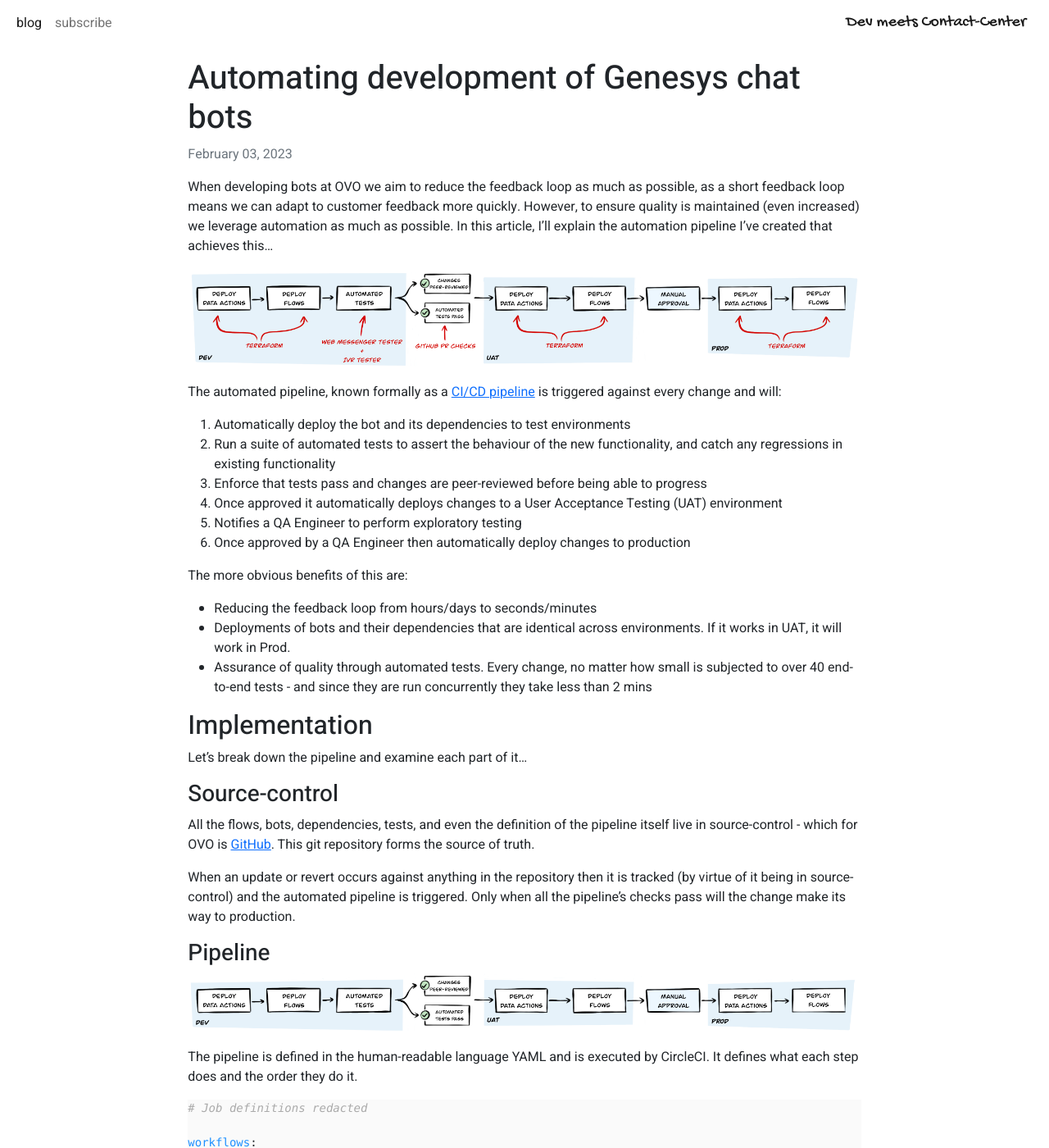
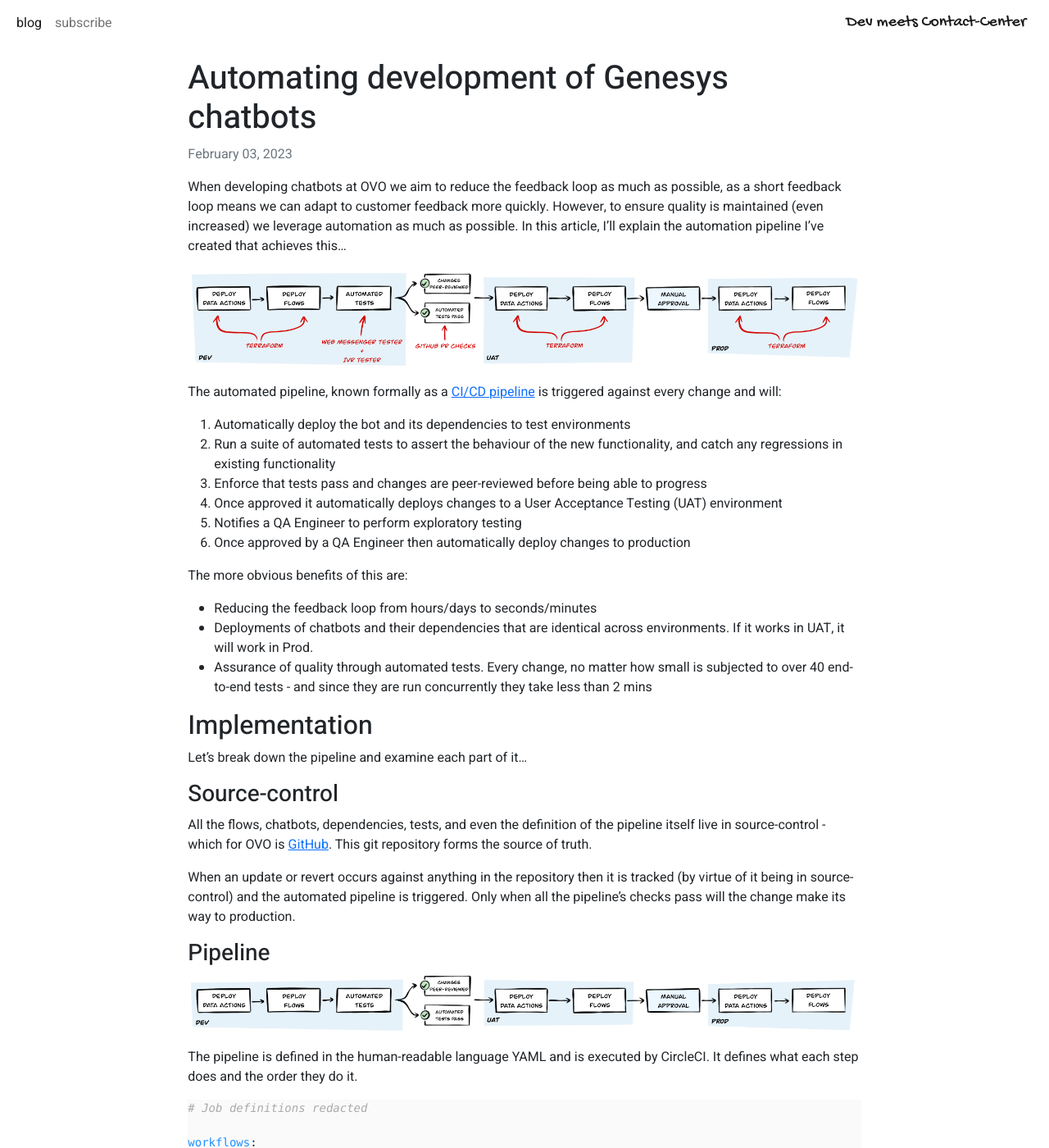
Before and after one commit to SketchingDev/dev-meets-contact-center.github.io, a Jekyll site: the page built from _posts/2023-02-03-automating-development-of-genesys-chatbots.md, in a window 1280 px wide and 1400 px high. Shown: the whole window at 82% size. Built offline with Jekyll 4.4.1, drawn with Linux system fonts in a browser that asks for light colours; nearby versions of some CDN libraries; some of the changed text lies outside the part shown.

Commit message:
Update chat bot to chatbot

````diff
--- a/_posts/2023-02-03-automating-development-of-genesys-chat-bots.md
+++ b/_posts/2023-02-03-automating-development-of-genesys-chatbots.md
@@ -1,11 +1,11 @@
 ---
 layout: blog-post
-title: "Automating development of Genesys chat bots"
+title: "Automating development of Genesys chatbots"
 date: 2023-02-03 00:00:00
-image-base: /assets/images/posts/2023-02-03-automating-development-of-genesys-chat-bots
+image-base: /assets/images/posts/2023-02-03-automating-development-of-genesys-chatbots
 ---
 
-When developing bots at OVO we aim to reduce the feedback loop as much as possible, as a short feedback loop means we
+When developing chatbots at OVO we aim to reduce the feedback loop as much as possible, as a short feedback loop means we
 can adapt to customer feedback more quickly. However, to ensure quality is maintained (even increased) we leverage
 automation as much as possible. In this article, I'll explain the automation pipeline I've created that achieves this...
 
@@ -23,7 +23,7 @@ every change and will:
 
 The more obvious benefits of this are:
 - Reducing the feedback loop from hours/days to seconds/minutes
-- Deployments of bots and their dependencies that are identical across environments. If it works in UAT, it will work
+- Deployments of chatbots and their dependencies that are identical across environments. If it works in UAT, it will work
   in Prod.
 - Assurance of quality through automated tests. Every change, no matter how small is subjected to over 40 end-to-end
   tests - and since they are run concurrently they take less than 2 mins
@@ -32,7 +32,7 @@ The more obvious benefits of this are:
 Let's break down the pipeline and examine each part of it...
 
 ### Source-control
-All the flows, bots, dependencies, tests, and even the definition of the pipeline itself live in
+All the flows, chatbots, dependencies, tests, and even the definition of the pipeline itself live in
 source-control - which for OVO is [GitHub](https://github.com/). This git repository forms the source of truth.
 
 When an update or revert occurs against anything in the repository then it is tracked (by virtue of it being
@@ -91,7 +91,7 @@ workflows:
 way you know that the deployments will always match what is in source-control.
 
 Since many [providers support Terraform](https://registry.terraform.io/browse/providers) we can define everything in
-one place; from bots, flows, data-actions to their backend services. Here's an example of a Terraform definition:
+one place; from chatbots, flows, data-actions to their backend services. Here's an example of a Terraform definition:
 
 ```terraform
 resource "genesyscloud_integration_action" "create_survery_data_action" {
@@ -147,15 +147,15 @@ resource "genesyscloud_webdeployments_deployment" "survey_deployment" {
 ### Automated testing
 ![Pipeline with automated testing tasks highlighted]({{ page.image-base }}/pipeline-testing.png)
 
-The tools we use at OVO to automate the testing of bots are written by me, and as such are open-source:
+The tools we use at OVO to automate the testing of chatbots are written by me, and as such are open-source:
 - [Web Messenger Tester](https://github.com/ovotech/genesys-web-messaging-tester) for testing Inbound Message flows via
   a Web Messenger Deployment
-    - Since the WhatsApp integration uses Incoming Message Flows it means we can also test WhatsApp-specific bots with this tool
+    - Since the WhatsApp integration uses Incoming Message Flows it means we can also test WhatsApp-specific chatbots with this tool
 - [IVR Tester](https://github.com/SketchingDev/ivr-tester) for testing IVR flows
-    - This can test our IVR-based bots flows by impersonating a customer calling OVO, interpreting what it hears, and
+    - This can test our IVR-based chatbots flows by impersonating a customer calling OVO, interpreting what it hears, and
       responding accordingly to traverse the journey. Any unexpected response is flagged
 
-Both tools define their tests in files that can be stored alongside the bots in source-control and act as living documentation:
+Both tools define their tests in files that can be stored alongside the chatbots in source-control and act as living documentation:
 ```yaml
 scenarios:
   "Customer asked to score experience if they say yes":
````
Also changed, not shown: assets/images/posts/2023-02-03-automating-development-of-genesys-chatbots/annotated-pipeline.png (renamed from assets/images/posts/2023-02-03-automating-development-of-genesys-chat-bots/annotated-pipeline.png), assets/images/posts/2023-02-03-automating-development-of-genesys-chatbots/pipeline-overview.png (renamed from assets/images/posts/2023-02-03-automating-development-of-genesys-chat-bots/pipeline-overview.png), assets/images/posts/2023-02-03-automating-development-of-genesys-chatbots/pipeline-terraform.png (renamed from assets/images/posts/2023-02-03-automating-development-of-genesys-chat-bots/pipeline-terraform.png), assets/images/posts/2023-02-03-automating-development-of-genesys-chatbots/pipeline-testing.png (renamed from assets/images/posts/2023-02-03-automating-development-of-genesys-chat-bots/pipeline-testing.png).
